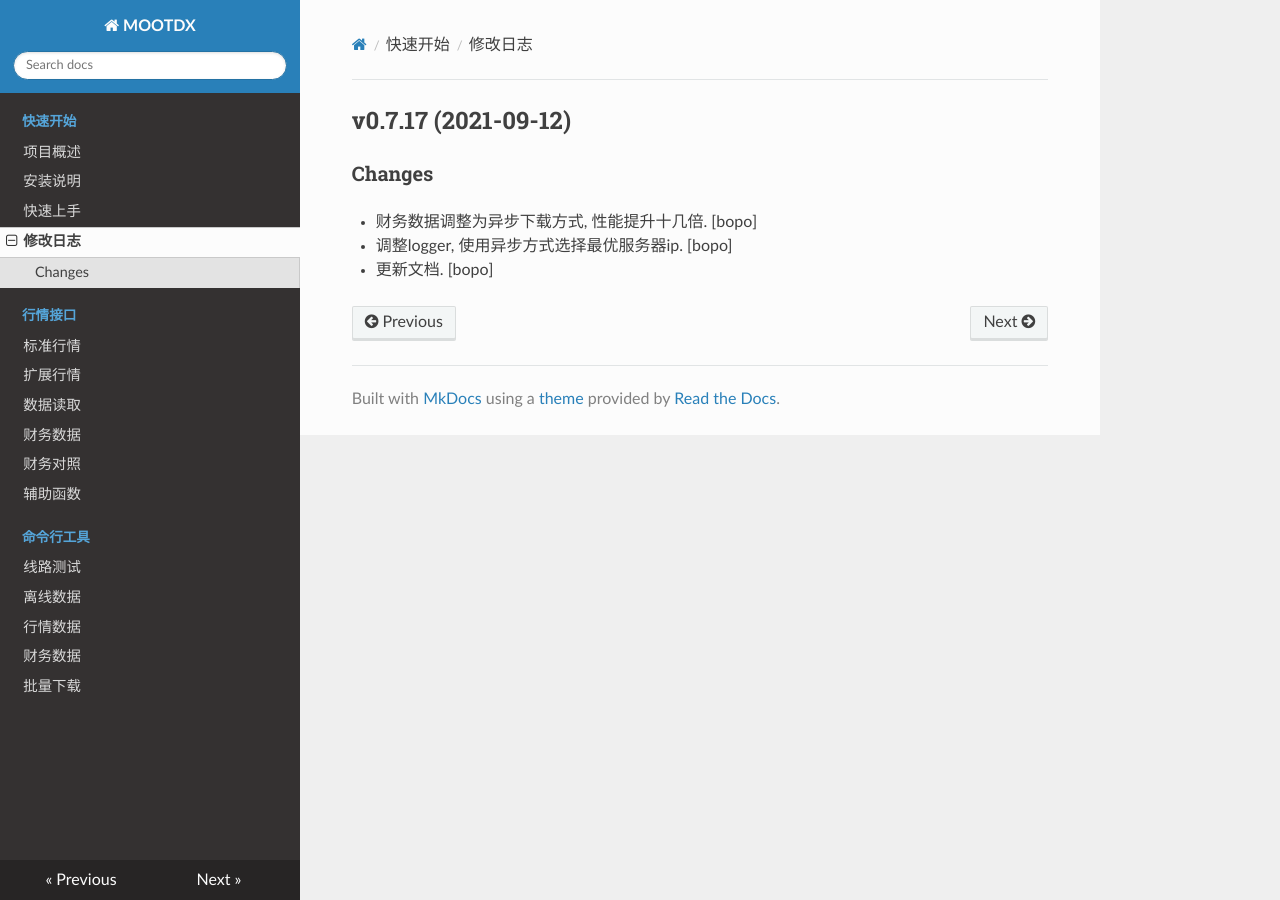
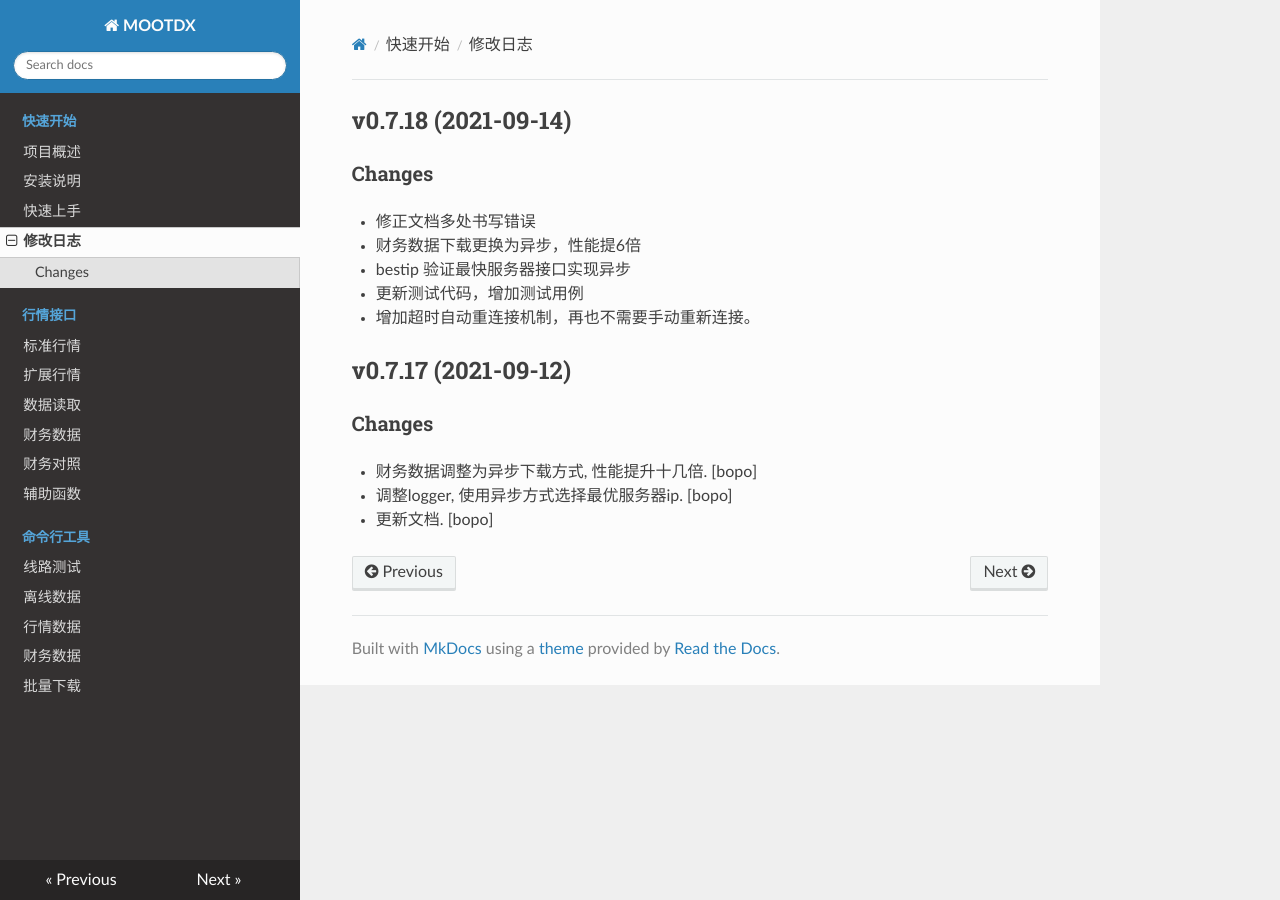
Before and after one commit to mootdx/mootdx, an MkDocs documentation site: the page built from docs/chlog.md, in a window 1280 px wide. Built offline with MkDocs 1.6.1, drawn with Linux system fonts in a browser that asks for light colours; nearby versions of some CDN libraries; old or Windows-style settings are respelled for this version of MkDocs.

Commit message:
发布版本

```diff
--- a/docs/chlog.md
+++ b/docs/chlog.md
@@ -1,3 +1,14 @@
+## v0.7.18 (2021-09-14)
+
+### Changes
+
+* 修正文档多处书写错误
+* 财务数据下载更换为异步，性能提6倍
+* bestip 验证最快服务器接口实现异步
+* 更新测试代码，增加测试用例
+* 增加超时自动重连接机制，再也不需要手动重新连接。
+
+
 ## v0.7.17 (2021-09-12)
 
 ### Changes
```
